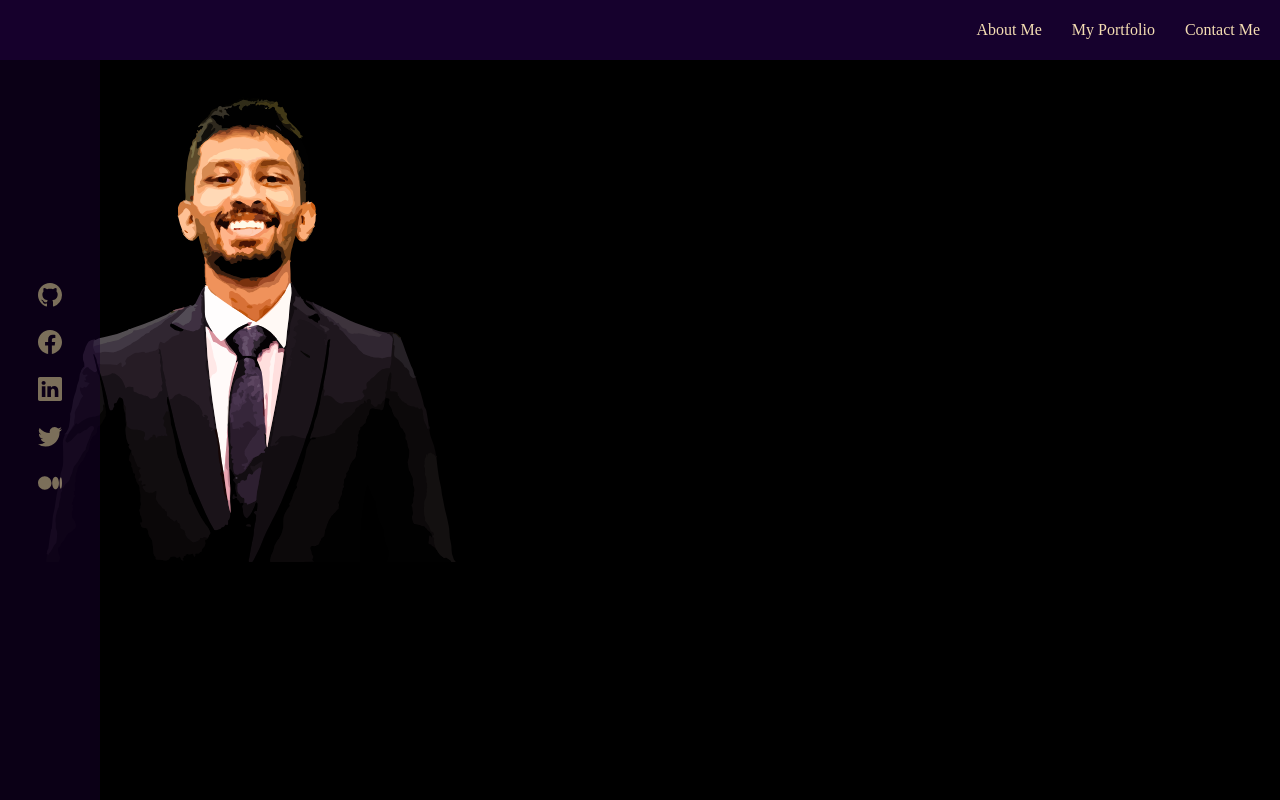
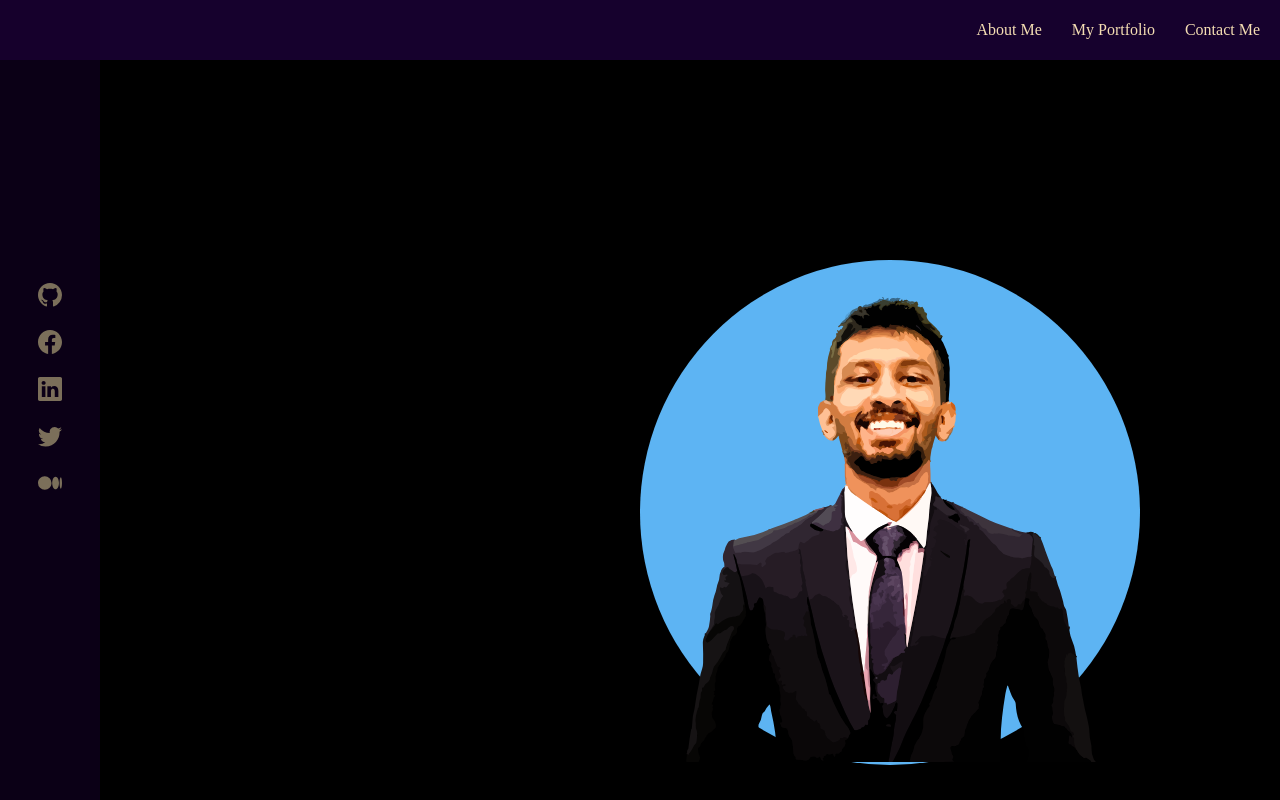
Before and after one commit to SuhadVindula/suhadvindula.com, a plain HTML site: page index.html in a window 1280 px wide. Shown: the top 800 px of the page. Drawn offline with Linux system fonts and the light colour scheme.

Commit message:
style change

```diff
--- a/css/style.css
+++ b/css/style.css
@@ -71,21 +71,29 @@ main>div{
     /* background-image: url("/img/sample00.png"); */
 
 }
-#start{
-    left:50%;
+
+#start>div{
+    position: relative;
+    background-color: #5db4f3;
+    width: 500px;
+    border-radius: 50%;
+    left: 50%;
+    top: 25%;
+
 }
-#my-pic{
-    width: 500px;
 
 
+#my-pic{
+     b
+    width: 500px;
 
 }
 
 
 
 #about-me{
-    background-color: chartreuse;
-    background-image: url("/img/sample 2.png");
+    /* background-color: chartreuse;
+    background-image: url("/img/sample 2.png"); */
 
 }
 
```
